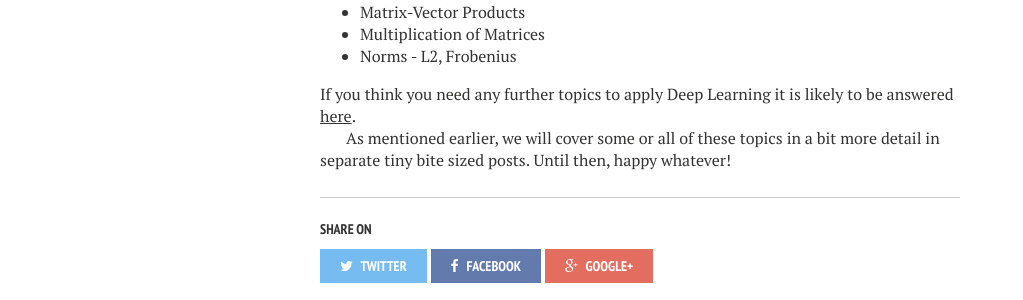
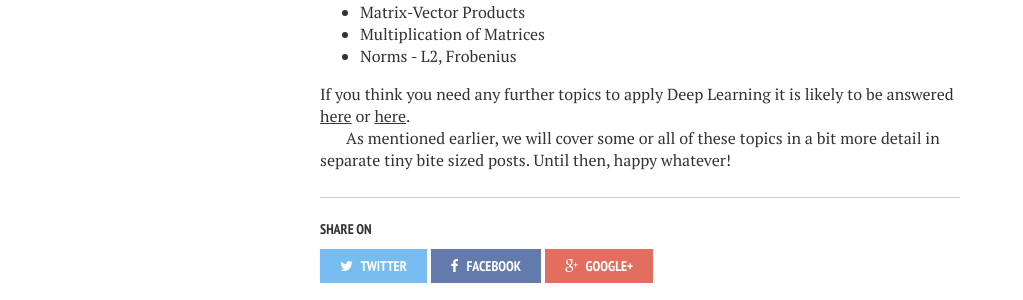
Before and after one commit to mycpuorg/mycpuorg.github.io, a Jekyll site: the page built from _posts/2020-01-06-preliminaries-for-deep-learning.md, in a window 1280 px wide. Shown: the part 677-977 px from the top of the page, without its empty margins (0-1023 px from the left). Built offline with Jekyll 4.4.1, drawn with Linux system fonts in a browser that asks for light colours; nearby versions of some CDN libraries; comment, search, counter and statistics services are not loaded.

Commit message:
add another source for learning linear algebra for Deep Learning

```diff
--- a/_posts/2020-01-06-preliminaries-for-deep-learning.md
+++ b/_posts/2020-01-06-preliminaries-for-deep-learning.md
@@ -36,7 +36,8 @@ Here's the list, each of which we will cover in detail in future posts.
 
 If you think you need any further topics to apply Deep Learning it is likely to
 be answered
-[here](https://d2l.ai/chapter_appendix-mathematics-for-deep-learning/index.html).
+[here](https://d2l.ai/chapter_appendix-mathematics-for-deep-learning/index.html)
+or [here](https://www.deeplearningbook.org/contents/linear_algebra.html).
 
 As mentioned earlier, we will cover some or all of these topics in a bit more
 detail in separate tiny bite sized posts. Until then, happy whatever!
```
